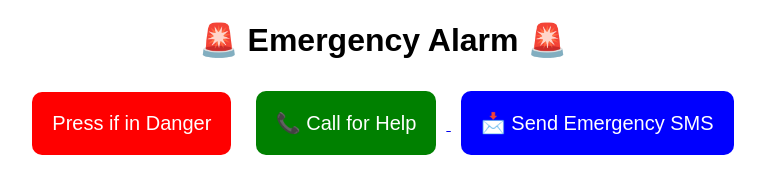
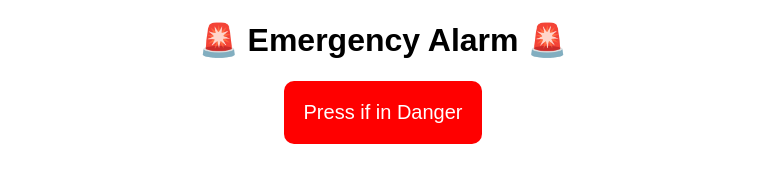
Before and after one commit to NeethuSudarsanan/Emergency-Alarm, a plain HTML site: page index.html in a window 1280 px wide. Shown: the whole page, without its empty margins (257-1022 px from the left). Drawn offline with Linux system fonts and the light colour scheme.

```diff
--- a/index.html
+++ b/index.html
@@ -5,26 +5,9 @@
 </head>
 <body style="text-align:center; font-family:Arial;">
   <h1>🚨 Emergency Alarm 🚨</h1>
-
-  <!-- Alarm Button -->
-  <button onclick="playAlarm()"
-          style="padding:20px; font-size:20px; background:red; color:white; border:none; border-radius:10px; margin:10px;">
+  <button onclick="playAlarm()" style="padding:20px; font-size:20px; background:red; color:white; border:none; border-radius:10px;">
     Press if in Danger
   </button>
-
-  <!-- Call Button -->
-  <a href="tel:+919876543210">
-    <button style="padding:20px; font-size:20px; background:green; color:white; border:none; border-radius:10px; margin:10px;">
-      📞 Call for Help
-    </button>
-  </a>
-
-  <!-- SMS Button -->
-  <a href="sms:+919876543210?body=I%20am%20in%20danger%20please%20help!">
-    <button style="padding:20px; font-size:20px; background:blue; color:white; border:none; border-radius:10px; margin:10px;">
-      📩 Send Emergency SMS
-    </button>
-  </a>
 
   <audio id="alarmSound">
     <source src="https://actions.google.com/sounds/v1/alarms/alarm_clock.ogg" type="audio/ogg">
```
